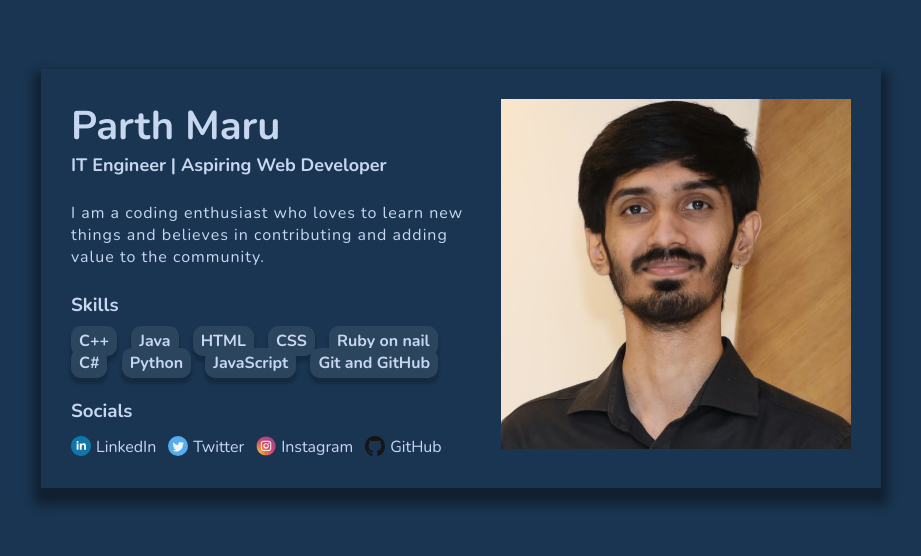
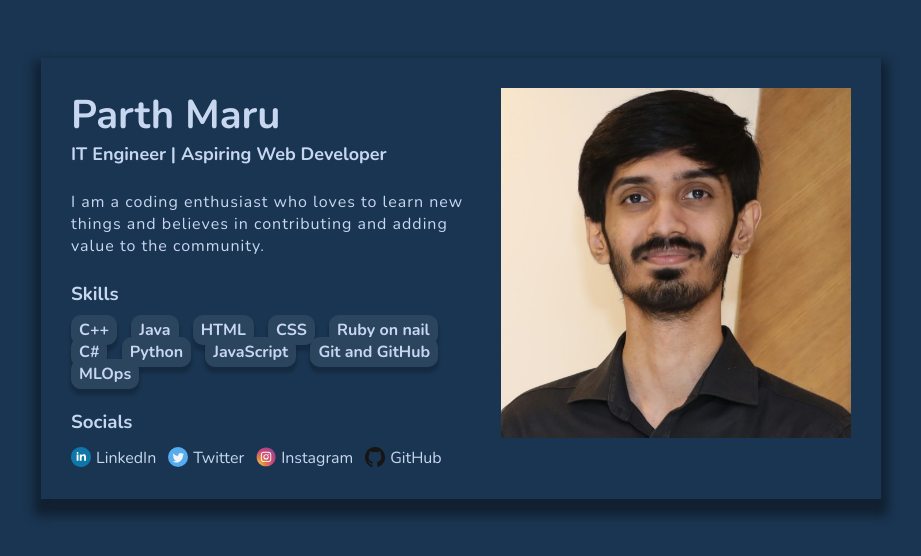
Before and after one commit to Parthu11/simple-personal-portfolio, a plain HTML site: page index.html in a window 1280 px wide. Shown: the part 122-678 px from the top of the page, without its empty margins (179-1100 px from the left). Drawn offline with nearby package versions, Linux system fonts and the light colour scheme.

Commit message:
Update index.html

```diff
--- a/index.html
+++ b/index.html
@@ -29,6 +29,7 @@
               <a href="#">Python</a>
               <a href="#">JavaScript</a>
               <a href="#">Git and GitHub</a>
+              <a href="#">MLOps</a>
             </div>
 
             <h3>Socials</h3>
```
